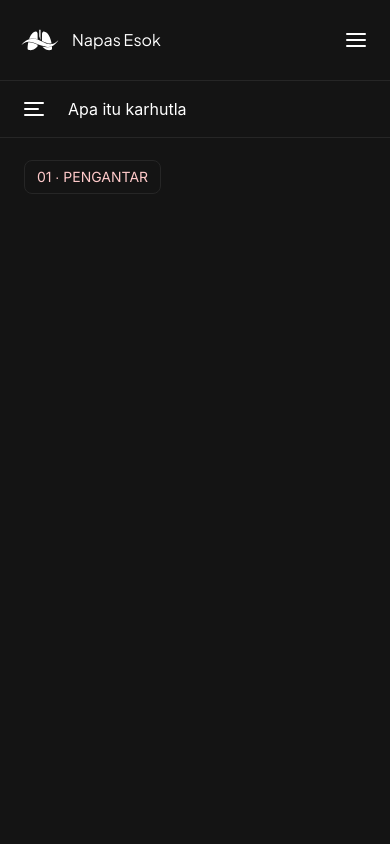
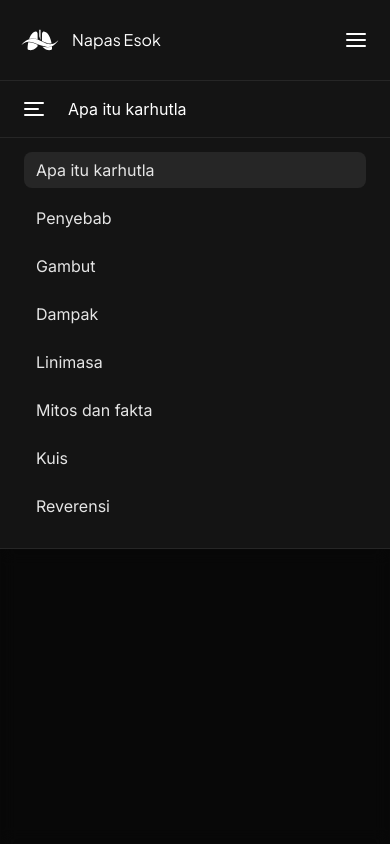
Before and after one commit to RafalDigital/Napas-Esok, a React (Vite) app: page /Edukasi in a window 390 px wide. Both pictures are taken after a click on the button 34 px from the left and 109 px from the top of the page. Shown: the top 844 px of the page. Built offline with nearby package versions, Linux system fonts and the light colour scheme; a web font is replaced by a local one.

Commit message:
update education navbar responsive

```diff
--- a/src/pages/Education/Education.jsx
+++ b/src/pages/Education/Education.jsx
@@ -9,6 +9,10 @@ import Five from "./sub-pages/Five";
 import Six from "./sub-pages/Six";
 import Seven from "./sub-pages/Seven";
 import Eight from "./sub-pages/Eight";
+import { useRef } from "react";
+import gsap from "gsap";
+import { useGSAP } from "@gsap/react";
+
 
 export default function Education() {
     const [isMobileOpen, setIsMobileOpen] = useState(false);
@@ -51,10 +55,10 @@ export default function Education() {
             <Navbar/>
             <div className="relative min-h-[100dvh] bg-background flex">
                 <DesktopSideBar sideBarItems={sideBarItems} activatedMenu={activatedMenu} setActivatedMenu={setActivatedMenu}/>
-
+                <MobileSideBar isMobileOpen={isMobileOpen} sideBarItems={sideBarItems} activatedMenu={activatedMenu} setActivatedMenu={setActivatedMenu} setIsMobileOpen={setIsMobileOpen}/>
                     {/* Header mobile only */}
                     <header className="md:hidden w-full fixed top-20 left-0 z-30 bg-background border-b border-t border-neutral-800 py-4 px-6 flex gap-6 items-center">
-                        <button>
+                        <button onClick={() => {setIsMobileOpen((prev) => !prev)}}>
                             <div className="w-5 flex flex-col gap-1 justify-center items-start cursor-pointer">
                                 <span className="h-0.5 w-full bg-white rounded-full"></span>
                                 <span className="h-0.5 w-3/4 bg-white rounded-full"></span>
@@ -97,10 +101,54 @@ function DesktopSideBar({sideBarItems, activatedMenu, setActivatedMenu}) {
 }
 
 // Mobile SideBar
-function MobileSideBar({isMobileOpen, sideBarItems, activatedMenu, setActivatedMenu}) {
+function MobileSideBar({isMobileOpen, sideBarItems, activatedMenu, setActivatedMenu, setIsMobileOpen}) {
+    const menuRef = useRef(null);
+    const containerRef = useRef(null);
+
+    useGSAP(() => {
+        if (isMobileOpen) {
+            gsap.to(containerRef.current, {
+                display: "block",
+                opacity: 1,
+                duration: 0.1,
+            })
+            gsap.fromTo(menuRef.current,
+                {y: "-100%", opacity: 0},
+                {y: "0%", opacity: 1, duration: 0.4, ease: "power3.out"}
+            )
+            gsap.fromTo(".item",
+                {opacity: 0, y: -15},
+                {opacity: 1, y: 0, duration: 0.3, stagger: 0.08, delay: 0.1, ease: "power2.out"}
+            )
+        } else {
+            gsap.to(menuRef.current, {
+                y: "-100%",
+                opacity: 0,
+                duration: 0.3,
+                ease: "power3.in",
+                onComplete: () => {
+                    gsap.to(containerRef.current, {display: "none", opacity: 0})
+                }
+            })
+        }
+    }, [isMobileOpen])
+
     return(
         <>
+            <div ref={containerRef} className="fixed inset-0 z-20 hidden opacity-0 md:hidden">
+                <div onClick={() => {setIsMobileOpen(false)}} className="absolute inset-0 bg-black/60 backdrop-blur-sm md:hidd'"/>
+                <div ref={menuRef} className="relative top-32 w-full bg-background border-b border-neutral-800 p-6 flex flex-col gap-3 font-inter text-neutral-200">
+                    {sideBarItems.map((item, index) => {
+                        const isActivated = activatedMenu === item.page;
 
+                        return(
+                            <button key={index} title={item.label} onClick={() => {setActivatedMenu(item.page); setIsMobileOpen(false)}} className={`w-full cursor-pointer hover:bg-neutral-800 h-fit px-3 py-1.5 text-left rounded-lg transition-all ${isActivated ? 'bg-neutral-800' : 'bg-transparent'}`}>
+                                {item.label}
+                            </button>
+                        )
+                    })}
+                </div>
+            </div>
         </>
     )
 }
```
Also changed, not shown: src/components/Navbar.jsx (+4 -4 lines).
